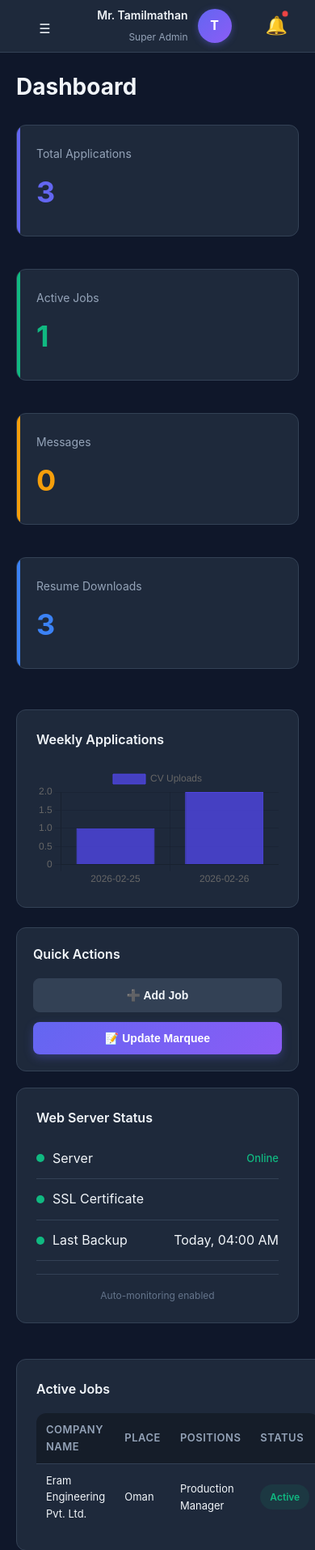
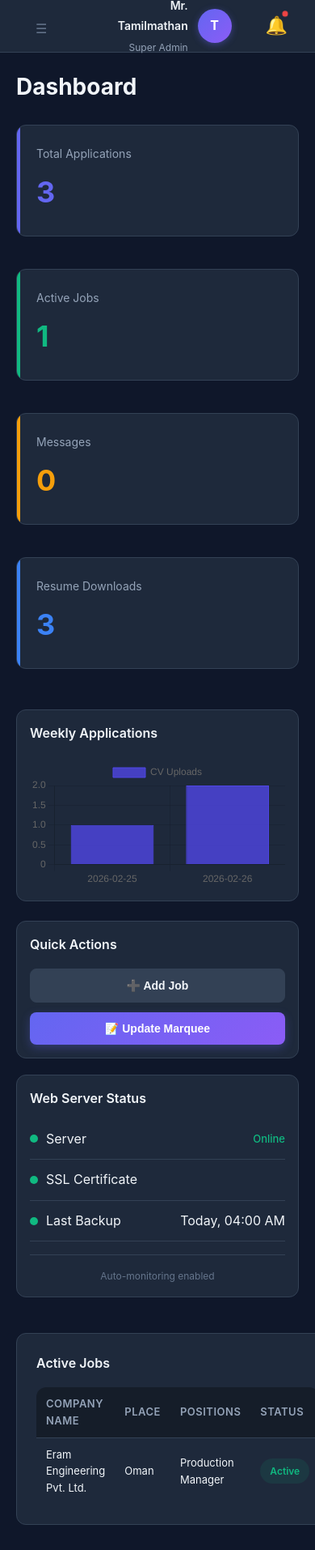
Before and after one commit to babai1899/ams2026, a Flask app: page /admin-dashboard in a window 390 px wide. Shown: the top 1914 px of the page at 81% size. Run offline with Flask 3, Linux system fonts and the light colour scheme; a user stored in the database is signed in; data comes from the database, SQL or seed files in the repository; data that the repository does not hold is empty.

Commit message:
Update dashboard-style.css

```diff
--- a/static/css/dashboard-style.css
+++ b/static/css/dashboard-style.css
@@ -209,6 +209,14 @@ a:hover {
     50% { transform: scale(1.2); }
 }
 
+/* Hamburger */
+.hamburger {
+    display: none;
+    font-size: var(--font-size-2xl);
+    color: var(--secondary);
+    padding: var(--space-2);
+}
+
 /* ===================================
    SIDEBAR
    =================================== */
@@ -1731,6 +1739,7 @@ tr.unread {
 
     .topbar {
         left: 0;
+        justify-content: space-between;
     }
 
     .main {
@@ -1786,6 +1795,34 @@ tr.unread {
     .table td {
         padding: 10px 12px;
         font-size: 13px;
+    }
+
+    /* Fix chart box width in mobile */
+    .chart-box {
+        width: 100%;
+        padding: 16px;
+    }
+
+    .chart-box canvas {
+        max-height: 200px;
+        width: 100%;
+    }
+
+    /* Fix action box width in mobile */
+    .action-box {
+        width: 100%;
+        padding: 16px;
+    }
+
+    /* Fix server status card width in mobile */
+    #serverStatusCard {
+        width: 100%;
+        padding: 16px;
+    }
+
+    /* Fix grid layout in mobile */
+    .grid {
+        grid-template-columns: 1fr;
     }
 }
 
@@ -1797,7 +1834,7 @@ tr.unread {
     width: 25px;
     height: 18px;
     cursor: pointer;
-    margin-right: 15px;
+    margin: 15px 20px;
 }
 
 .hamburger span {
@@ -1810,6 +1847,25 @@ tr.unread {
 }
 
 @media (max-width: 768px) {
+    .sidebar {
+        transform: translateX(-100%);
+        transition: transform 0.3s ease;
+    }
+
+    .sidebar.open {
+        transform: translateX(0);
+    }
+
+    .topbar {
+        left: 0;
+        justify-content: space-between;
+    }
+
+    .main {
+        margin-left: 0;
+        padding: 20px;
+    }
+
     .hamburger {
         display: flex;
     }
```
